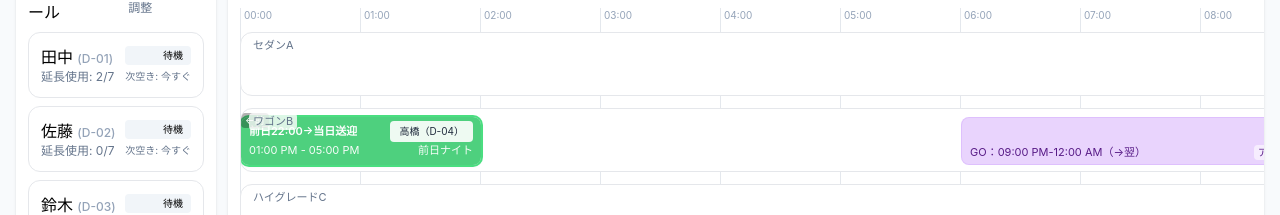
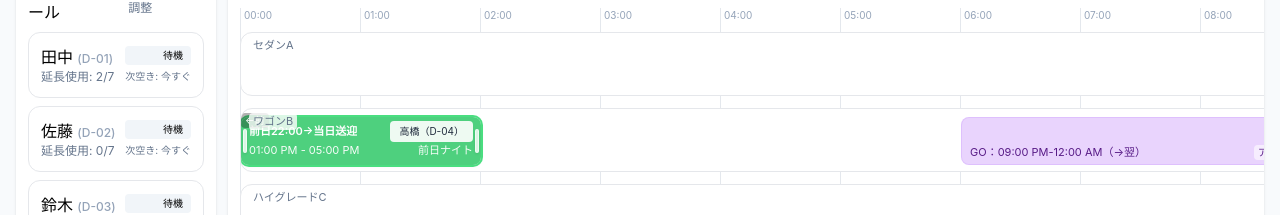
Before and after one commit to motohide404/HireDispatchDesk, a React app in the folder client/: page / in a window 1280 px wide. Shown: the part 106-321 px from the top of the page. Built offline with nearby package versions, Linux system fonts and the light colour scheme; the HTML template or start-up script is replaced by a standard one.

Commit message:
fix: type bookings and restore build

```diff
--- a/client/src/components/VehicleDispatchBoardMock.tsx
+++ b/client/src/components/VehicleDispatchBoardMock.tsx
@@ -8,6 +8,8 @@ const DRIVER_POOL_WIDTH_MAX = 360;
 const DEFAULT_PX_PER_MIN = 2;
 const MIN_PX_PER_MIN = 0.3;
 const BUFFER_MINUTES = 15;
+const RESIZE_STEP_MINUTES = 5;
+const MIN_BOOKING_DURATION_MINUTES = 15;
 const LP_MS = 60;
 
 const VEHICLES = [
@@ -30,7 +32,19 @@ const APP_DUTIES_INIT = [
   { id: "A3", vehicleId: 12, driverId: 4, service: "nearMe", start: "2025-10-03T20:00:00+09:00", end: "2025-10-03T23:30:00+09:00" }
 ];
 
-const BOOKINGS = [
+type BoardBooking = {
+  id: number;
+  vehicleId: number;
+  driverId: number | null;
+  client: { type: string; name: string };
+  title: string;
+  start: string;
+  end: string;
+  status: string;
+  note?: string;
+};
+
+const BOOKINGS: BoardBooking[] = [
   { id: 201, vehicleId: 11, driverId: 1, client: { type: "個人", name: "山田様" }, title: "羽田→帝国ホテル", start: "2025-10-03T09:30:00+09:00", end: "2025-10-03T11:00:00+09:00", status: "ok" },
   { id: 202, vehicleId: 11, driverId: null, client: { type: "ホテル", name: "帝国ホテル" }, title: "丸の内→品川(待機)", start: "2025-10-03T12:00:00+09:00", end: "2025-10-03T15:00:00+09:00", status: "warn", note: "ドライバー未割当" },
   { id: 203, vehicleId: 12, driverId: 2, client: { type: "代理店", name: "ABCトラベル" }, title: "成田→都内(ワゴン)", start: "2025-10-03T10:00:00+09:00", end: "2025-10-03T13:30:00+09:00", status: "ok" },
@@ -91,34 +105,39 @@ export function crossWidth(startMin: number, endMin: number, pxPerMin: number) {
   return { left, width };
 }
 
-function bookingToJob(b: any): any {
+function bookingToJob(b: BoardBooking) {
   const vehicle = VEHICLES.find((v) => v.id === b.vehicleId);
   return { id: `J${b.id}`, title: b.title, client: b.client, start: b.start, end: b.end, preferClass: vehicle?.class || "sedan" };
 }
 
-function applyBookingMove(b: any, destVehicleId: number, originVehicleId?: number | null, originalDriverId?: number | null) {
+function applyBookingMove(
+  b: BoardBooking,
+  destVehicleId: number,
+  originVehicleId?: number | null,
+  originalDriverId?: number | null
+): BoardBooking {
   const origin = originVehicleId == null || Number.isNaN(originVehicleId) ? b.vehicleId : originVehicleId;
   const crossed = destVehicleId !== origin;
   return { ...b, vehicleId: destVehicleId, driverId: crossed ? null : originalDriverId ?? b.driverId ?? null };
 }
 
-function isSameVehicleOverlap(all: any[], cand: any): boolean {
+function isSameVehicleOverlap(all: BoardBooking[], cand: BoardBooking): boolean {
   return all.some((o) => o.id !== cand.id && o.vehicleId === cand.vehicleId && overlap(cand.start, cand.end, o.start, o.end));
 }
-function hasDriverTimeConflict(all: any[], cand: any): boolean {
+function hasDriverTimeConflict(all: BoardBooking[], cand: BoardBooking): boolean {
   if (cand.driverId == null) return false;
   return all.some((o) => o.id !== cand.id && o.driverId === cand.driverId && overlap(cand.start, cand.end, o.start, o.end));
 }
 function minutesBetween(aEndISO: string, bStartISO: string) {
   return Math.round((new Date(bStartISO).getTime() - new Date(aEndISO).getTime()) / 60000);
 }
-function bufferWarn(all: any[], cand: any): boolean {
+function bufferWarn(all: BoardBooking[], cand: BoardBooking): boolean {
   const same = all
     .filter((o) => o.id !== cand.id && o.vehicleId === cand.vehicleId)
     .sort((x, y) => new Date(x.start).getTime() - new Date(y.start).getTime());
   const sT = new Date(cand.start).getTime();
-  let prev: any = null,
-    next: any = null;
+  let prev: BoardBooking | null = null,
+    next: BoardBooking | null = null;
   for (const o of same) {
     const t = new Date(o.start).getTime();
     if (t <= sT) prev = o;
@@ -131,16 +150,16 @@ function bufferWarn(all: any[], cand: any): boolean {
   const nextGapOk = !next || minutesBetween(cand.end, next.start) >= BUFFER_MINUTES;
   return !(prevGapOk && nextGapOk);
 }
-function violatesAppDuty(cand: any, duties: any[]): boolean {
+function violatesAppDuty(cand: BoardBooking, duties: any[]): boolean {
   return duties.some((d) => d.vehicleId === cand.vehicleId && overlap(cand.start, cand.end, d.start, d.end));
 }
-function dutyConflictsWithBookings(bookings: any[], duty: any): boolean {
+function dutyConflictsWithBookings(bookings: BoardBooking[], duty: any): boolean {
   return bookings.some((b) => b.vehicleId === duty.vehicleId && overlap(duty.start, duty.end, b.start, b.end));
 }
 function vehicleIdAtPoint(clientX: number, clientY: number): number | null {
   let el = document.elementFromPoint(clientX, clientY) as HTMLElement | null;
   while (el) {
-    const v = (el as any).dataset?.vehicleId;
+    const v = el.dataset?.vehicleId;
     if (v != null) {
       const id = Number(v);
       if (!Number.isNaN(id)) return id;
@@ -163,7 +182,7 @@ export default function VehicleDispatchBoardMock() {
   const [drawerOpen, setDrawerOpen] = useState(false);
   const [drawerItem, setDrawerItem] = useState<any>(null);
   const [selected, setSelected] = useState<{ type: "booking" | "duty"; id: number | string } | null>(null);
-  const [bookings, setBookings] = useState(BOOKINGS);
+  const [bookings, setBookings] = useState<BoardBooking[]>(BOOKINGS);
   const [appDuties, setAppDuties] = useState(APP_DUTIES_INIT);
   const [jobPool, setJobPool] = useState(UNASSIGNED_JOBS);
   const [flashUnassignId, setFlashUnassignId] = useState<number | null>(null);
@@ -200,7 +219,7 @@ export default function VehicleDispatchBoardMock() {
 
   const CONTENT_WIDTH = Math.round(24 * 60 * pxPerMin);
   const bookingsByVehicle = useMemo(() => {
-    const map = new Map<number, any[]>();
+    const map = new Map<number, BoardBooking[]>();
     VEHICLES.forEach((v) => map.set(v.id, []));
     bookings.forEach((b) => {
       if (!map.has(b.vehicleId)) map.set(b.vehicleId, []);
@@ -275,6 +294,44 @@ export default function VehicleDispatchBoardMock() {
     }
   };
 
+  const handleResizeBooking = (bookingId: number, nextStartIso: string, nextEndIso: string) => {
+    let applied = false;
+    setBookings((prev) => {
+      const cur = prev.find((x) => x.id === bookingId);
+      if (!cur) return prev;
+      const startDate = new Date(nextStartIso);
+      const endDate = new Date(nextEndIso);
+      if (endDate.getTime() <= startDate.getTime()) {
+        return prev;
+      }
+      const minDurationMs = MIN_BOOKING_DURATION_MINUTES * 60000;
+      if (endDate.getTime() - startDate.getTime() < minDurationMs) {
+        alert(`予約は最低${MIN_BOOKING_DURATION_MINUTES}分必要です`);
+        return prev;
+      }
+      const cand: BoardBooking = { ...cur, start: nextStartIso, end: nextEndIso };
+      const others = prev.filter((x) => x.id !== bookingId);
+      if (isSameVehicleOverlap(others, cand)) {
+        alert("同じ車両の他予約と時間が重複しています");
+        return prev;
+      }
+      if (violatesAppDuty(cand, appDuties)) {
+        alert("アプリ稼働と重複するため時間調整できません");
+        return prev;
+      }
+      if (hasDriverTimeConflict(prev, cand)) {
+        alert("割り当てドライバーの他予約と重複しています");
+        return prev;
+      }
+      const warn = bufferWarn(prev, cand);
+      const status = cand.status === "hard" ? "hard" : warn ? "warn" : "ok";
+      applied = true;
+      const updated: BoardBooking = { ...cand, status };
+      return prev.map((x) => (x.id === bookingId ? updated : x));
+    });
+    return applied;
+  };
+
   const moveDutyByPointer = (dutyId: string, fromVehicleId: number, destVehicleId: number) => {
     setAppDuties((prev) => {
       const cur = prev.find((x) => x.id === dutyId);
@@ -325,7 +382,7 @@ export default function VehicleDispatchBoardMock() {
     if (!job) return;
     const start = new Date(job.start);
     const end = new Date(job.end);
-    const newBooking = {
+    const newBooking: BoardBooking = {
       id: ++bookingIdRef.current,
       vehicleId,
       driverId: null,
@@ -335,7 +392,7 @@ export default function VehicleDispatchBoardMock() {
       end: toJstIso(end),
       status: "warn",
       note: "ドライバー未割当（ジョブから配置：カード時刻にスナップ）"
-    } as any;
+    };
     if (isSameVehicleOverlap(bookings, newBooking)) {
       alert("時間重複のため配置できません");
       return;
@@ -506,7 +563,7 @@ export default function VehicleDispatchBoardMock() {
                         onMoveDutyToVehicle={(dutyId, fromVehicleId, destVehicleId) => moveDutyByPointer(dutyId, fromVehicleId, destVehicleId)}
                       />
                     ))}
-                    {(bookingsByVehicle.get(v.id) || []).map((b: any) => (
+                    {(bookingsByVehicle.get(v.id) || []).map((b: BoardBooking) => (
                       <BookingBlock
                         key={b.id}
                         booking={b}
@@ -517,7 +574,7 @@ export default function VehicleDispatchBoardMock() {
                         onDriverDrop={(bookingId: number, driverId: number) => {
                           const cur = bookings.find((x) => x.id === bookingId);
                           if (!cur) return;
-                          const cand = { ...cur, driverId } as any;
+                          const cand: BoardBooking = { ...cur, driverId };
                           if (hasDriverTimeConflict(bookings, cand)) {
                             alert("同一ドライバーの時間重複のため割当できません");
                             return;
@@ -537,6 +594,7 @@ export default function VehicleDispatchBoardMock() {
                           e.dataTransfer.setData("text/plain", String(b.id));
                         }}
                         flashUnassign={flashUnassignId === b.id}
+                        onResize={(bookingId, nextStart, nextEnd) => handleResizeBooking(bookingId, nextStart, nextEnd)}
                       />
                     ))}
 
@@ -704,8 +762,60 @@ function AppDutyBlock({ duty, pxPerMin, viewDate, onClick, isSelected, onMoveDut
   );
 }
 
-function BookingBlock({ booking, pxPerMin, viewDate, onClick, isSelected, onDriverDrop, draggable, onDragStart, flashUnassign, onMoveToVehicle }: { booking: any; pxPerMin: number; viewDate: string; onClick: () => void; isSelected?: boolean; onDriverDrop: (bookingId: number, driverId: number) => void; draggable?: boolean; onDragStart?: (e: any) => void; flashUnassign?: boolean; onMoveToVehicle: (bookingId: number, fromVehicleId: number, destVehicleId: number, originalDriverId: number | null) => void }) {
-  const { left, width, clipL, clipR, overnight } = rangeForDay(booking.start, booking.end, viewDate, pxPerMin);
+type DraftRange = { start: string; end: string };
+type ResizeState = {
+  side: "start" | "end";
+  pointerId: number;
+  startX: number;
+  baseStart: Date;
+  baseEnd: Date;
+  lastStep: number;
+};
+
+function BookingBlock({
+  booking,
+  pxPerMin,
+  viewDate,
+  onClick,
+  isSelected,
+  onDriverDrop,
+  draggable,
+  onDragStart,
+  flashUnassign,
+  onMoveToVehicle,
+  onResize
+}: {
+  booking: BoardBooking;
+  pxPerMin: number;
+  viewDate: string;
+  onClick: () => void;
+  isSelected?: boolean;
+  onDriverDrop: (bookingId: number, driverId: number) => void;
+  draggable?: boolean;
+  onDragStart?: (e: any) => void;
+  flashUnassign?: boolean;
+  onMoveToVehicle: (bookingId: number, fromVehicleId: number, destVehicleId: number, originalDriverId: number | null) => void;
+  onResize: (bookingId: number, nextStart: string, nextEnd: string) => boolean;
+}) {
+  const [allowDrag, setAllowDrag] = useState(true);
+  const [draftRange, setDraftRange] = useState<DraftRange | null>(null);
+  const draftRangeRef = useRef<DraftRange | null>(null);
+  const resizeStateRef = useRef<ResizeState | null>(null);
+
+  const applyDraftRange = (next: DraftRange | null) => {
+    draftRangeRef.current = next;
+    setDraftRange(next);
+  };
+
+  useEffect(() => {
+    draftRangeRef.current = null;
+    setDraftRange(null);
+    setAllowDrag(true);
+  }, [booking.start, booking.end]);
+
+  const displayStart = draftRange?.start ?? booking.start;
+  const displayEnd = draftRange?.end ?? booking.end;
+  const { left, width, clipL, clipR, overnight } = rangeForDay(displayStart, displayEnd, viewDate, pxPerMin);
   if (width <= 0) return null;
   const color = booking.status === "ok" ? "bg-green-500/80" : booking.status === "warn" ? "bg-yellow-500/80" : "bg-red-500/80";
   const ring = booking.status === "ok" ? "ring-green-400" : booking.status === "warn" ? "ring-yellow-400" : "ring-red-400";
@@ -797,6 +907,89 @@ function BookingBlock({ booking, pxPerMin, viewDate, onClick, isSelected, onDriv
     pId.current = null;
   };
 
+  const beginResize = (side: "start" | "end") => (e: any) => {
+    e.stopPropagation();
+    e.preventDefault();
+    setAllowDrag(false);
+    const target = e.currentTarget as HTMLElement;
+    try {
+      target.setPointerCapture(e.pointerId);
+    } catch (err) {
+      /* ignore */
+    }
+    resizeStateRef.current = {
+      side,
+      pointerId: e.pointerId,
+      startX: e.clientX,
+      baseStart: new Date(booking.start),
+      baseEnd: new Date(booking.end),
+      lastStep: 0
+    };
+    applyDraftRange({ start: booking.start, end: booking.end });
+  };
+
+  const onResizeMove = (e: any) => {
+    const state = resizeStateRef.current;
+    if (!state || e.pointerId !== state.pointerId) return;
+    e.stopPropagation();
+    const deltaPx = e.clientX - state.startX;
+    if (!pxPerMin) return;
+    const deltaMinutes = deltaPx / pxPerMin;
+    const step = Math.round(deltaMinutes / RESIZE_STEP_MINUTES) * RESIZE_STEP_MINUTES;
+    if (step === state.lastStep) return;
+    state.lastStep = step;
+    let nextStart = new Date(state.baseStart);
+    let nextEnd = new Date(state.baseEnd);
+    if (state.side === "start") {
+      nextStart = new Date(state.baseStart.getTime() + step * 60000);
+      const maxStart = state.baseEnd.getTime() - MIN_BOOKING_DURATION_MINUTES * 60000;
+      if (nextStart.getTime() > maxStart) {
+        nextStart = new Date(maxStart);
+      }
+    } else {
+      nextEnd = new Date(state.baseEnd.getTime() + step * 60000);
+      const minEnd = state.baseStart.getTime() + MIN_BOOKING_DURATION_MINUTES * 60000;
+      if (nextEnd.getTime() < minEnd) {
+        nextEnd = new Date(minEnd);
+      }
+    }
+    const draft: DraftRange = { start: toJstIso(nextStart), end: toJstIso(nextEnd) };
+    const prev = draftRangeRef.current;
+    if (prev && prev.start === draft.start && prev.end === draft.end) return;
+    applyDraftRange(draft);
+  };
+
+  const finishResize = (e: any, applyChange: boolean) => {
+    const state = resizeStateRef.current;
+    if (!state || e.pointerId !== state.pointerId) return;
+    e.stopPropagation();
+    e.preventDefault();
+    try {
+      (e.currentTarget as HTMLElement).releasePointerCapture(state.pointerId);
+    } catch (err) {
+      /* ignore */
+    }
+    resizeStateRef.current = null;
+    setAllowDrag(true);
+    const finalRange = draftRangeRef.current;
+    if (!applyChange || !finalRange) {
+      applyDraftRange(null);
+      return;
+    }
+    const changed = finalRange.start !== booking.start || finalRange.end !== booking.end;
+    if (!changed) {
+      applyDraftRange(null);
+      return;
+    }
+    const ok = onResize(booking.id, finalRange.start, finalRange.end);
+    if (!ok) {
+      applyDraftRange(null);
+    }
+  };
+
+  const onResizePointerUp = (e: any) => finishResize(e, true);
+  const onResizePointerCancel = (e: any) => finishResize(e, false);
+
   return (
     <div
       className={`absolute top-2 h-12 ${color} text-white text-[11px] rounded-lg px-2 py-1 shadow ring-2 ${ring} cursor-pointer ${isSelected ? "outline outline-2 outline-blue-500" : ""} ${over ? "ring-4 ring-blue-300" : ""}`}
@@ -812,7 +1005,7 @@ function BookingBlock({ booking, pxPerMin, viewDate, onClick, isSelected, onDriv
       onPointerDown={onPointerDown}
       onPointerMove={onPointerMove}
       onPointerUp={onPointerUp}
-      draggable={draggable}
+      draggable={draggable && allowDrag}
       onDragStart={onDragStart}
     >
       {clipL && <EdgeFlag pos="left" />}
@@ -826,12 +1019,36 @@ function BookingBlock({ booking, pxPerMin, viewDate, onClick, isSelected, onDriv
       </div>
       <div className="flex items-center justify-between gap-2 opacity-95">
         <div className="truncate">
-          {fmt(booking.start)} - {fmt(booking.end)}
+          {fmt(displayStart)} - {fmt(displayEnd)}
           {overnight ? "（→翌）" : ""}
         </div>
         <div className="truncate">{booking.client?.name}</div>
       </div>
       {clipR && <EdgeFlag pos="right" />}
+      <div
+        className="absolute inset-y-1 left-0 w-2 cursor-ew-resize flex items-center justify-center z-10"
+        onPointerDown={beginResize("start")}
+        onPointerMove={onResizeMove}
+        onPointerUp={onResizePointerUp}
+        onPointerCancel={onResizePointerCancel}
+        onContextMenu={(e) => e.preventDefault()}
+        role="presentation"
+        title="開始時間を調整"
+      >
+        <div className="h-6 w-1 rounded bg-white/80 border border-white/60 shadow" />
+      </div>
+      <div
+        className="absolute inset-y-1 right-0 w-2 cursor-ew-resize flex items-center justify-center z-10"
+        onPointerDown={beginResize("end")}
+        onPointerMove={onResizeMove}
+        onPointerUp={onResizePointerUp}
+        onPointerCancel={onResizePointerCancel}
+        onContextMenu={(e) => e.preventDefault()}
+        role="presentation"
+        title="終了時間を調整"
+      >
+        <div className="h-6 w-1 rounded bg-white/80 border border-white/60 shadow" />
+      </div>
     </div>
   );
 }
--- a/client/tsconfig.json
+++ b/client/tsconfig.json
@@ -18,6 +18,5 @@
       "react-beautiful-dnd": ["./src/lib/reactBeautifulDnd"]
     }
   },
-  "include": ["src"],
-  "references": [{ "path": "./tsconfig.node.json" }]
+  "include": ["src"]
 }
```
Also changed, not shown: client/tsconfig.node.json (+5 -3 lines).
